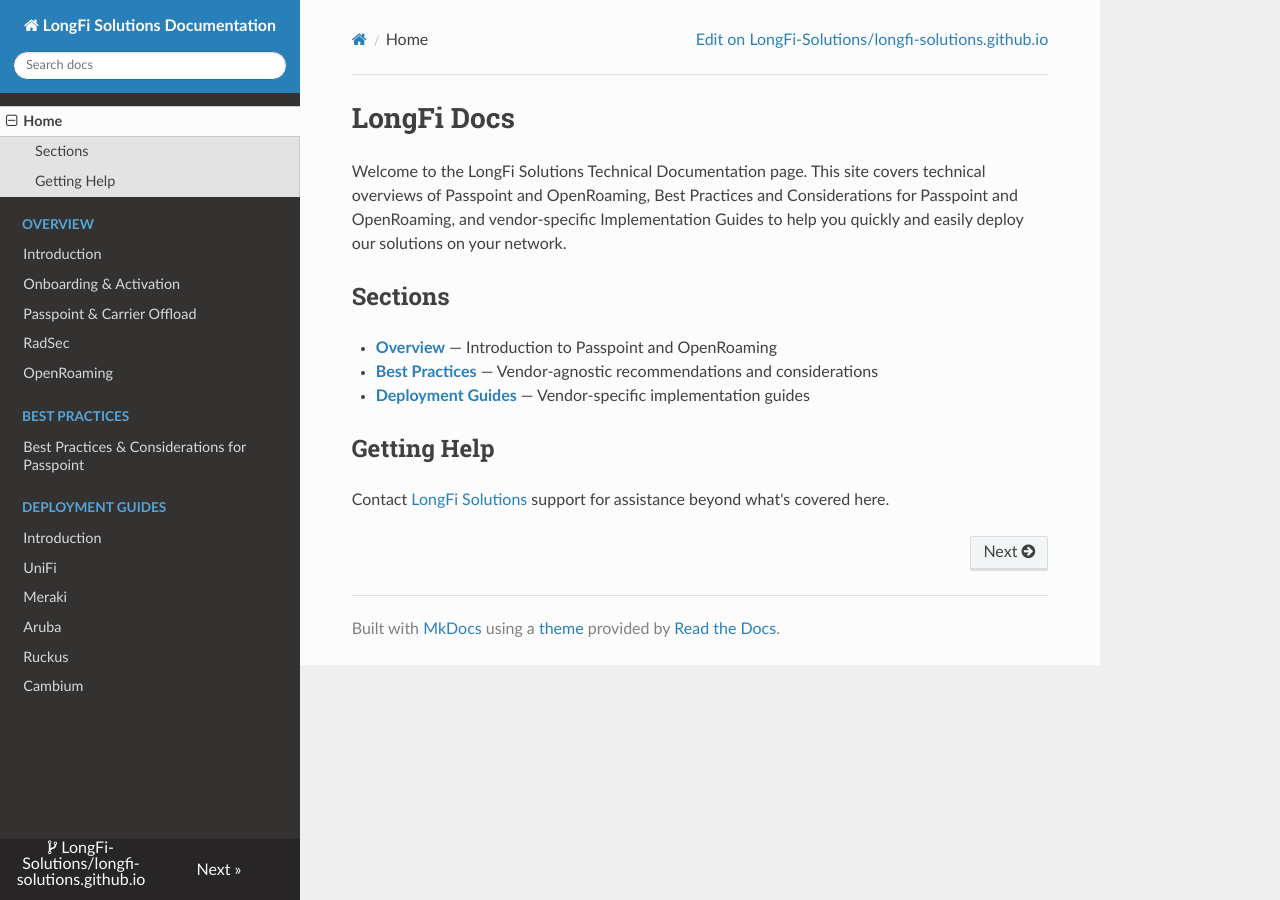
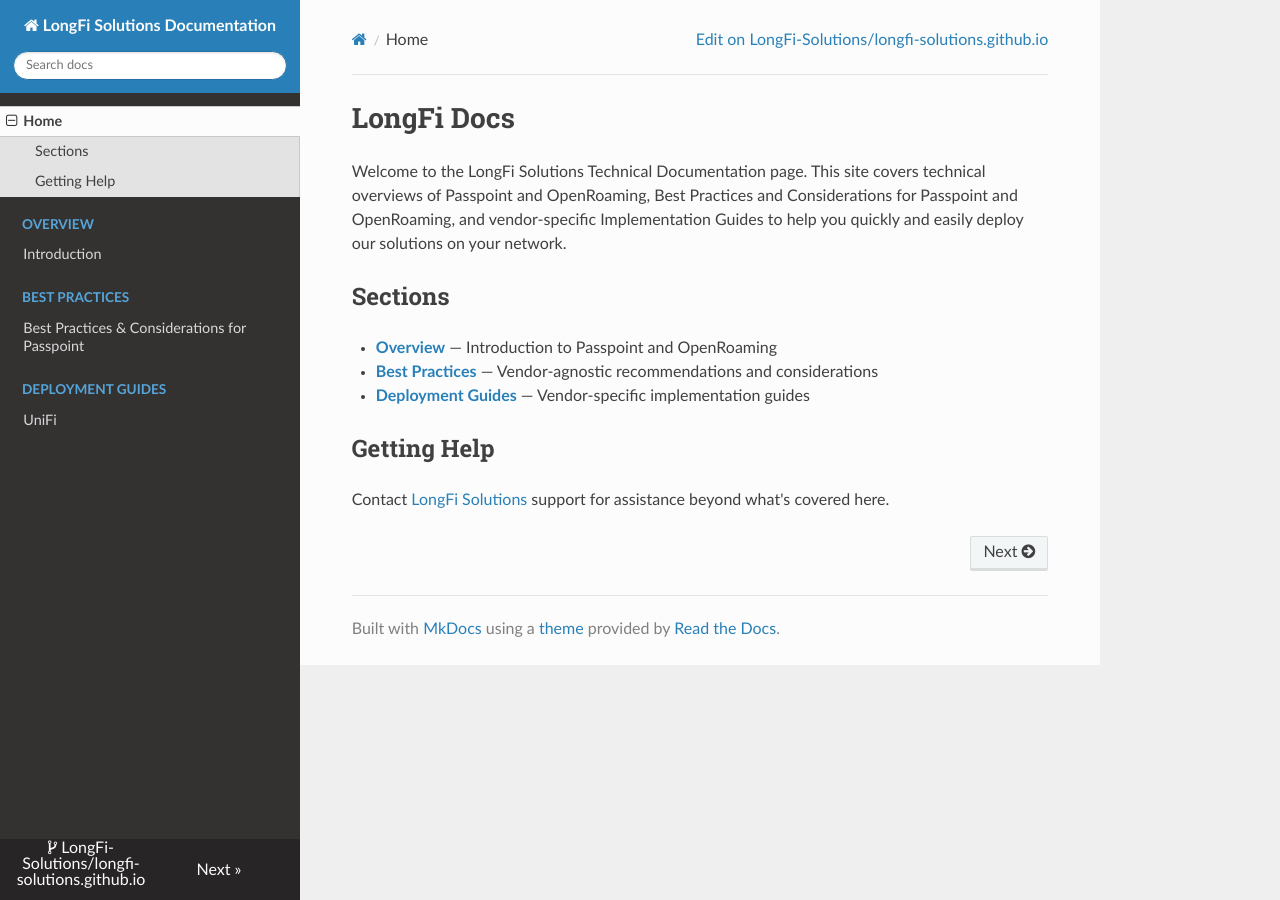
Before and after one commit to LongFi-Solutions/longfi-solutions.github.io, an MkDocs documentation site: the page built from docs/index.md, in a window 1280 px wide. Built offline with MkDocs 1.6.1, drawn with Linux system fonts in a browser that asks for light colours; nearby versions of some CDN libraries; part of the change alters nothing that is shown.

Commit message:
Hide incomplete pages from nav until ready

```diff
--- a/mkdocs.yml
+++ b/mkdocs.yml
@@ -27,16 +27,16 @@ nav:
   - Home: index.md
   - Overview:
     - Introduction: overview/index.md
-    - Onboarding & Activation: overview/onboarding-activation.md
-    - Passpoint & Carrier Offload: overview/passpoint.md
-    - RadSec: overview/radsec.md
-    - OpenRoaming: overview/openroaming.md
+    # - Onboarding & Activation: overview/onboarding-activation.md
+    # - Passpoint & Carrier Offload: overview/passpoint.md
+    # - RadSec: overview/radsec.md
+    # - OpenRoaming: overview/openroaming.md
   - Best Practices:
     - Best Practices & Considerations for Passpoint: best-practices/index.md
   - Deployment Guides:
-    - Introduction: deployment/index.md
+    # - Introduction: deployment/index.md
     - UniFi: deployment/unifi.md
-    - Meraki: deployment/meraki.md
-    - Aruba: deployment/aruba.md
-    - Ruckus: deployment/ruckus.md
-    - Cambium: deployment/cambium.md
+    # - Meraki: deployment/meraki.md
+    # - Aruba: deployment/aruba.md
+    # - Ruckus: deployment/ruckus.md
+    # - Cambium: deployment/cambium.md
```
